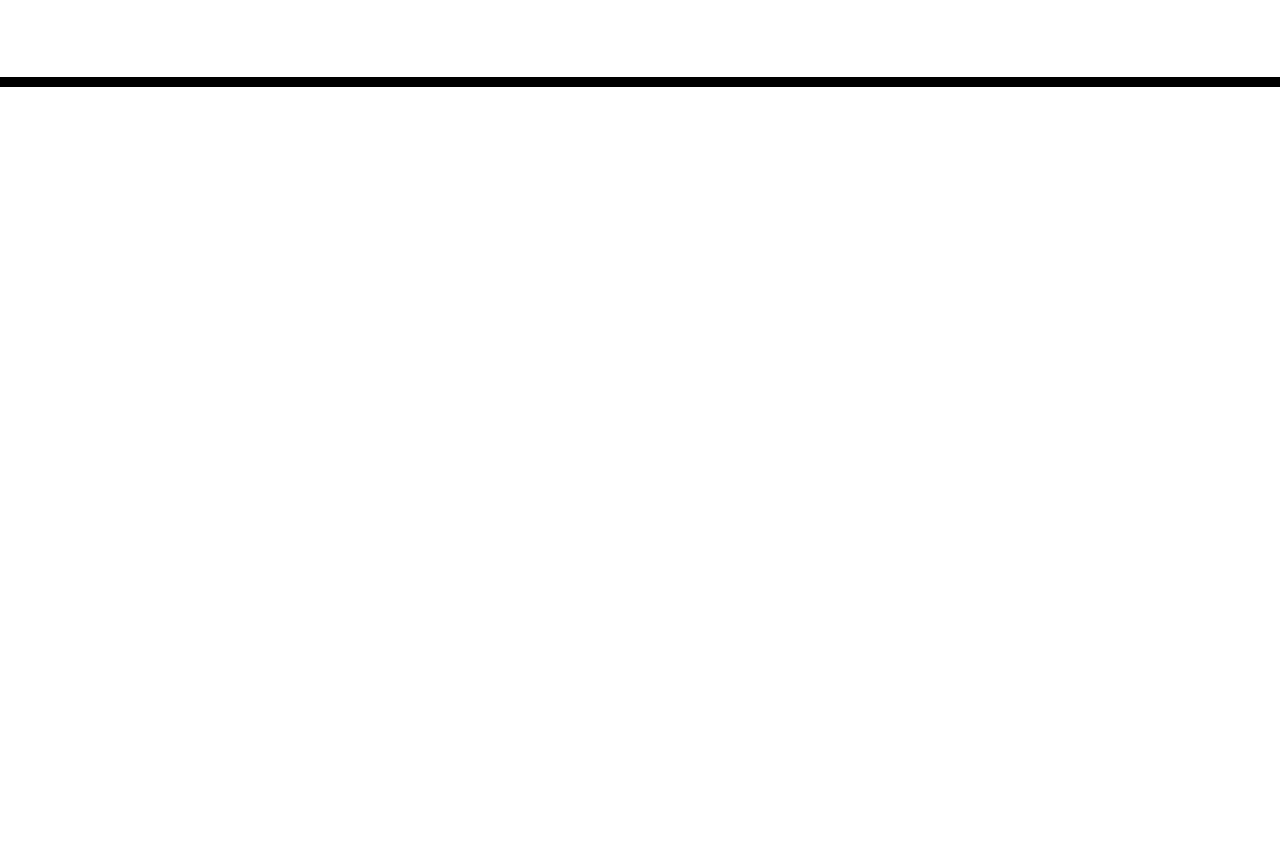
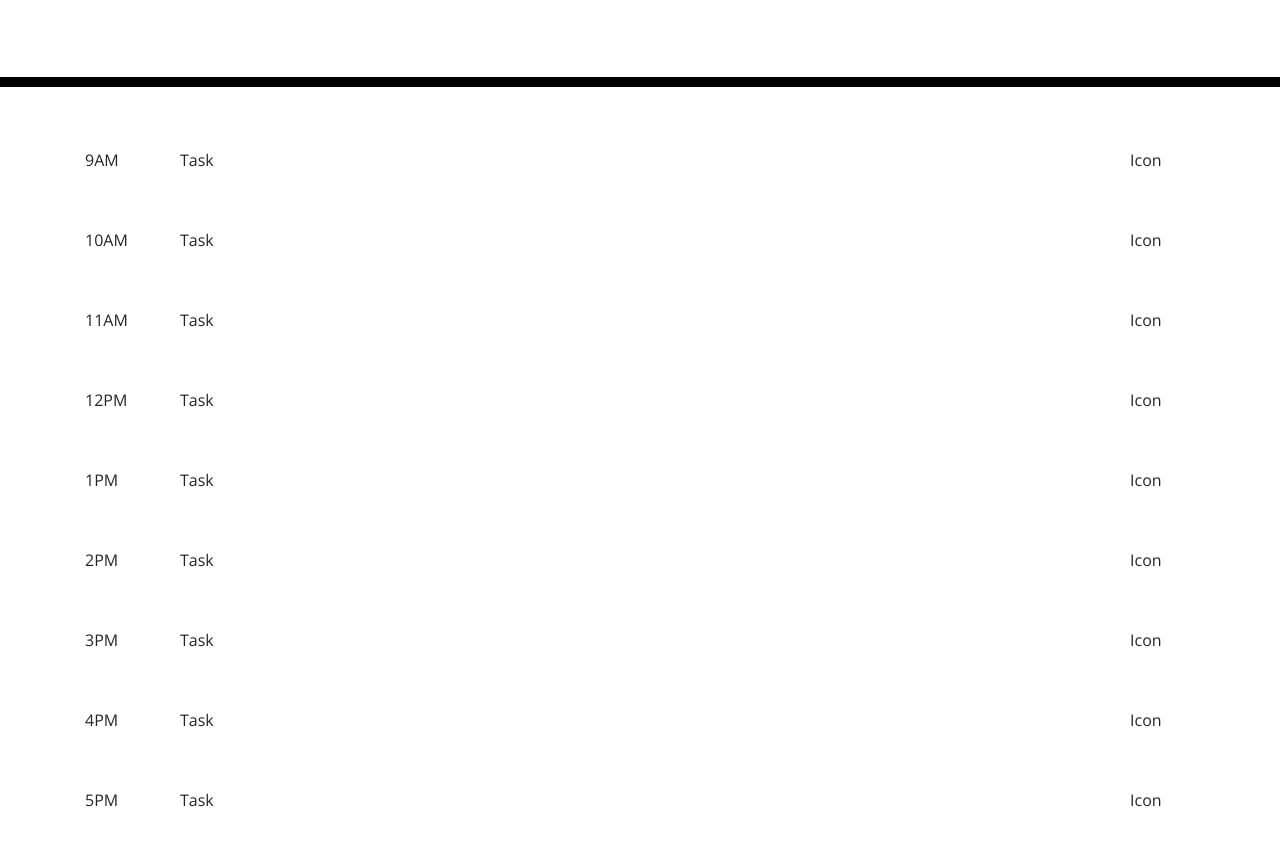
Before and after one commit to JD-Rowley/work-day-scheduler, a plain HTML site: page index.html in a window 1280 px wide. Shown: the part 181-1026 px from the top of the page. Before the commit the page ends 800 px from the top, so only its background shows below. Drawn offline with nearby package versions, Linux system fonts and the light colour scheme; files that its build step writes are made by us from their sources.

Commit message:
add timeblocks

```diff
--- a/index.html
+++ b/index.html
@@ -30,6 +30,106 @@
     </header>
     <div class="container">
       <!-- Timeblocks go here -->
+      <div class="row">
+        <div class="col-lg">
+          <p>9AM</p>
+        </div>
+        <div class="col-lg-10">
+          <p>Task</p>
+        </div>
+        <div class="col-lg">
+          Icon
+        </div>
+      </div>
+      <div class="row">
+        <div class="col-lg">
+          <p>10AM</p>
+        </div>
+        <div class="col-lg-10">
+          <p>Task</p>
+        </div>
+        <div class="col-lg">
+          Icon
+        </div>
+      </div>
+      <div class="row">
+        <div class="col-lg">
+          <p>11AM</p>
+        </div>
+        <div class="col-lg-10">
+          <p>Task</p>
+        </div>
+        <div class="col-lg">
+          Icon
+        </div>
+      </div>
+      <div class="row">
+        <div class="col-lg">
+          <p>12PM</p>
+        </div>
+        <div class="col-lg-10">
+          <p>Task</p>
+        </div>
+        <div class="col-lg">
+          Icon
+        </div>
+      </div>
+      <div class="row">
+        <div class="col-lg">
+          <p>1PM</p>
+        </div>
+        <div class="col-lg-10">
+          <p>Task</p>
+        </div>
+        <div class="col-lg">
+          Icon
+        </div>
+      </div>
+      <div class="row">
+        <div class="col-lg">
+          <p>2PM</p>
+        </div>
+        <div class="col-lg-10">
+          <p>Task</p>
+        </div>
+        <div class="col-lg">
+          Icon
+        </div>
+      </div>
+      <div class="row">
+        <div class="col-lg">
+          <p>3PM</p>
+        </div>
+        <div class="col-lg-10">
+          <p>Task</p>
+        </div>
+        <div class="col-lg">
+          Icon
+        </div>
+      </div>
+      <div class="row">
+        <div class="col-lg">
+          <p>4PM</p>
+        </div>
+        <div class="col-lg-10">
+          <p>Task</p>
+        </div>
+        <div class="col-lg">
+          Icon
+        </div>
+      </div>
+      <div class="row">
+        <div class="col-lg">
+          <p>5PM</p>
+        </div>
+        <div class="col-lg-10">
+          <p>Task</p>
+        </div>
+        <div class="col-lg">
+          Icon
+        </div>
+      </div>
+
     </div>
 
     <script src="https://code.jquery.com/jquery-3.4.1.min.js"></script>
```
